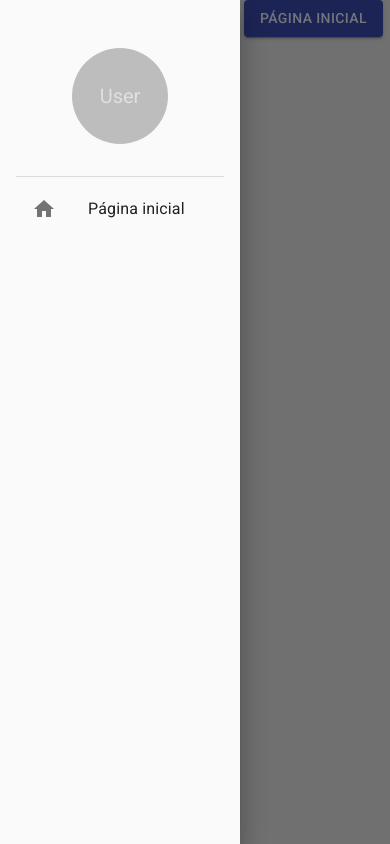
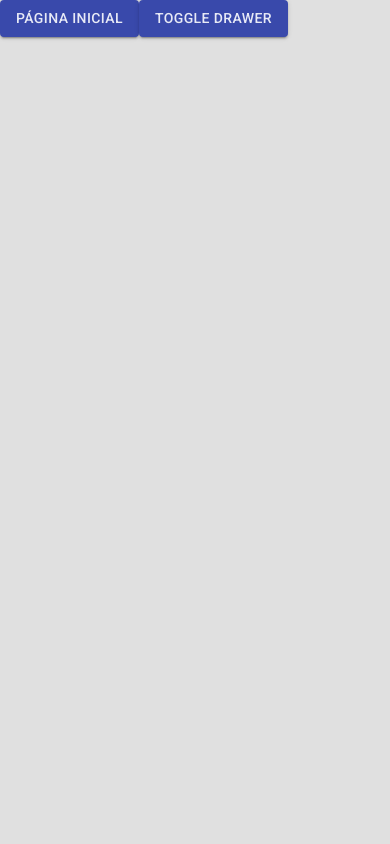
Before and after one commit to MASguilherme/crud-react-com-mui, a React (Create React App) app in the folder crud/: page /pagina-inicial in a window 390 px wide. Built offline with nearby package versions, Linux system fonts and the light colour scheme.

Commit message:
drawer responsivo

```diff
--- a/crud/src/App.tsx
+++ b/crud/src/App.tsx
@@ -1,17 +1,19 @@
 import { BrowserRouter } from 'react-router-dom';
 
 import { AppRoutes } from './routes/index';
-import { AppThemeProvider } from './shared/contexts';
+import { AppThemeProvider, DrawerProvider } from './shared/contexts';
 import { MenuLateral } from './shared/components';
 
 export const App = () => {
     return (
         <AppThemeProvider>
+            <DrawerProvider>
                 <BrowserRouter>
                     <MenuLateral>
                         <AppRoutes />
                     </MenuLateral>
                 </BrowserRouter>
+            </DrawerProvider>
         </AppThemeProvider>
     );
 };
--- a/crud/src/index.tsx
+++ b/crud/src/index.tsx
@@ -6,7 +6,7 @@ const root = ReactDOM.createRoot(
   document.getElementById('root') as HTMLElement
 );
 root.render(
-  <React.StrictMode>
-    <App />
-  </React.StrictMode>
+    <React.StrictMode>
+        <App />
+    </React.StrictMode>
 );
--- a/crud/src/routes/index.tsx
+++ b/crud/src/routes/index.tsx
@@ -2,17 +2,23 @@
 import { Routes, Route, Navigate } from 'react-router-dom';
 import { Button } from '@mui/material';
 
-import { useAppThemeContext } from '../shared/contexts';
+import { useAppThemeContext, useDrawerContext } from '../shared/contexts';
 
 export const AppRoutes = () => {
     const { toggleTheme } = useAppThemeContext();
+    const { toggleDrawer } = useDrawerContext();
 
     return (
         <Routes>
             <Route path="/pagina-inicial" element={
+                <>
                     <Button color="primary" variant="contained" onClick={toggleTheme}>
                       Página inicial
                     </Button>
+                    <Button color="primary" variant="contained" onClick={toggleDrawer}>
+                      Toggle Drawer
+                    </Button>
+                </>
             } />
             <Route path="*" element={<Navigate to="/pagina-inicial" />} />
         </Routes>);
--- a/crud/src/shared/components/menu-lateral/MenuLateral.tsx
+++ b/crud/src/shared/components/menu-lateral/MenuLateral.tsx
@@ -1,17 +1,34 @@
-import { Drawer, useTheme, Avatar, Divider, List, ListItemButton, ListItemText, Icon, ListItemIcon, useMediaQuery } from '@mui/material';
+import {
+    Drawer,
+    useTheme,
+    Avatar,
+    Divider,
+    List,
+    ListItemButton,
+    ListItemText,
+    Icon,
+    ListItemIcon,
+    useMediaQuery
+} from '@mui/material';
 import { Box } from '@mui/system';
+
+import { useDrawerContext } from '../../contexts';
 
 interface MenuLateralProps {
     children: React.ReactNode;
 }
+
 export const MenuLateral: React.FC<MenuLateralProps> = ({ children }) => {
 
     const theme = useTheme();
     const smDown = useMediaQuery(theme.breakpoints.down('sm'));
 
+    const { isDrawerOpen, toggleDrawer } = useDrawerContext();
+
     return (
         <>
-      <Drawer open={true} variant={smDown ? 'temporary':'permanent'}>
+            <Drawer open={isDrawerOpen} variant={smDown ? 'temporary' : 'permanent'}
+                onClose={toggleDrawer}>
                 <Box width={theme.spacing(26)} height='100%'
                     padding={theme.spacing(2)} display='flex' flexDirection='column'>
 
@@ -41,7 +58,7 @@ export const MenuLateral: React.FC<MenuLateralProps> = ({ children }) => {
 
                 </Box>
             </Drawer>
-      <Box height='100vh' marginLeft={theme.spacing(30.5)}>
+            <Box height='100vh' marginLeft={smDown ? 0 : theme.spacing(30.5)}>
                 {children}
             </Box>
         </>
--- /dev/null
+++ b/crud/src/shared/contexts/DrawerContext.tsx
@@ -0,0 +1,30 @@
+import { createContext, useCallback, useContext, useState } from 'react';
+
+interface IDrawerProviderProps {
+    children: React.ReactNode;
+}
+
+interface IDrawerContext {
+    isDrawerOpen: boolean;
+    toggleDrawer: () => void;
+
+}
+
+const DrawerContext = createContext({} as IDrawerContext);
+
+export const useDrawerContext = () => { return useContext(DrawerContext); };
+
+export const DrawerProvider: React.FC<IDrawerProviderProps> = ({ children }) => {
+    const [isDrawerOpen, setDrawerOpen] = useState(false);
+
+    const toggleDrawer = useCallback(() => {
+        setDrawerOpen((oldDrawerOpen) => {
+            return !oldDrawerOpen;
+        });
+    }, []);
+    return (
+        <DrawerContext.Provider value={{ isDrawerOpen, toggleDrawer }}>
+            {children}
+        </DrawerContext.Provider>
+    );
+};
--- a/crud/src/shared/contexts/ThemeContext.tsx
+++ b/crud/src/shared/contexts/ThemeContext.tsx
@@ -15,7 +15,7 @@ interface ThemeContextData {
   toggleTheme: () => void;
 }
 
-interface ThemeProviderProps {
+interface AppThemeProviderProps {
   children: React.ReactNode;
 }
 const ThemeContext = createContext({} as ThemeContextData);
@@ -24,7 +24,7 @@ export const useAppThemeContext = () => {
     return useContext(ThemeContext);
 };
 
-export const AppThemeProvider: React.FC<ThemeProviderProps> = ({ children }) => {
+export const AppThemeProvider: React.FC<AppThemeProviderProps> = ({ children }) => {
     const [themeName, setThemeName] = useState<'light' | 'dark'>('light');
 
     const toggleTheme = useCallback(() => {
--- a/crud/src/shared/contexts/index.ts
+++ b/crud/src/shared/contexts/index.ts
@@ -1 +1,2 @@
 export * from './ThemeContext';
+export * from './DrawerContext';
```
Also changed, not shown: crud/.eslintrc.json. Lines whose indentation alone changed are shown as unchanged.
